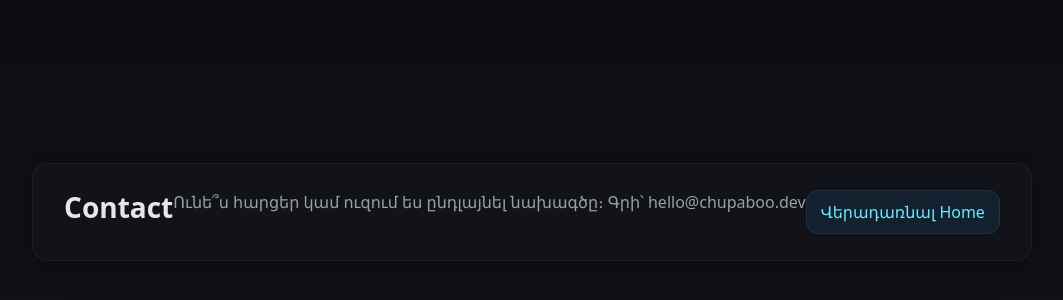
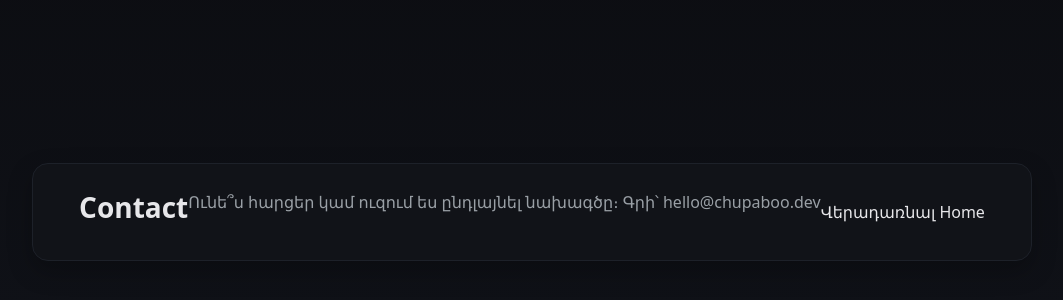
Before and after one commit to Mekhak70/chupaboo-loading, a Next.js app: page /contact in a window 1280 px wide. Shown: the part 164-464 px from the top of the page, without its empty margins (108-1171 px from the left). Built offline with nearby package versions, Linux system fonts and the light colour scheme.

Commit message:
fix: use Next.js <Link> instead of <a> for internal route

```diff
--- a/src/app/contact/page.tsx
+++ b/src/app/contact/page.tsx
@@ -1,9 +1,12 @@
+import Link from "next/link";
+
 export default function ContactPage() {
+
     return (
       <section className="card">
         <h1 className="h1">Contact</h1>
         <p className="p">Ունե՞ս հարցեր կամ ուզում ես ընդլայնել նախագծը։ Գրի՝ hello@chupaboo.dev</p>
-        <a className="cta" href="/">Վերադառնալ Home</a>
+        <Link href="/">Վերադառնալ Home</Link>
       </section>
     );
   }
```
